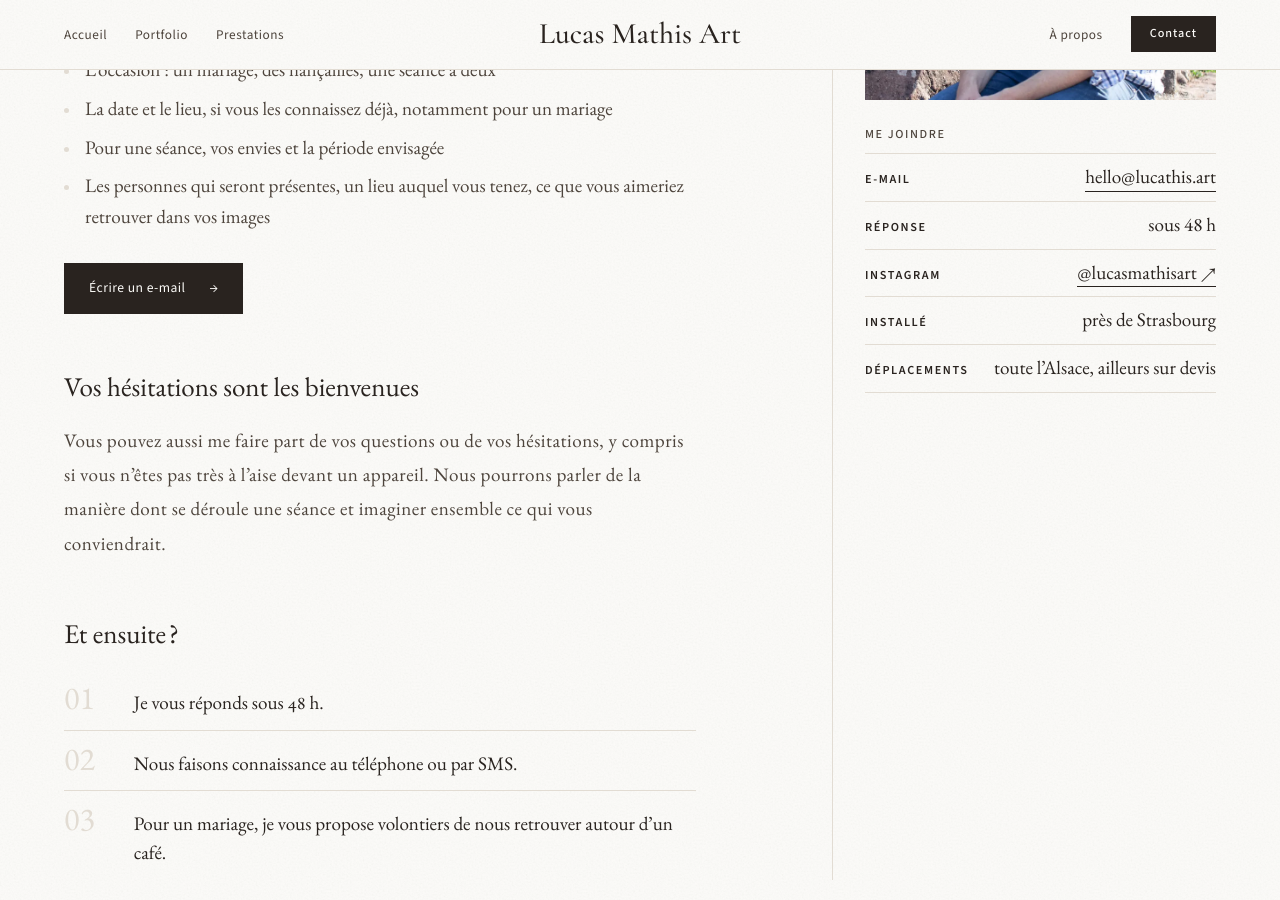
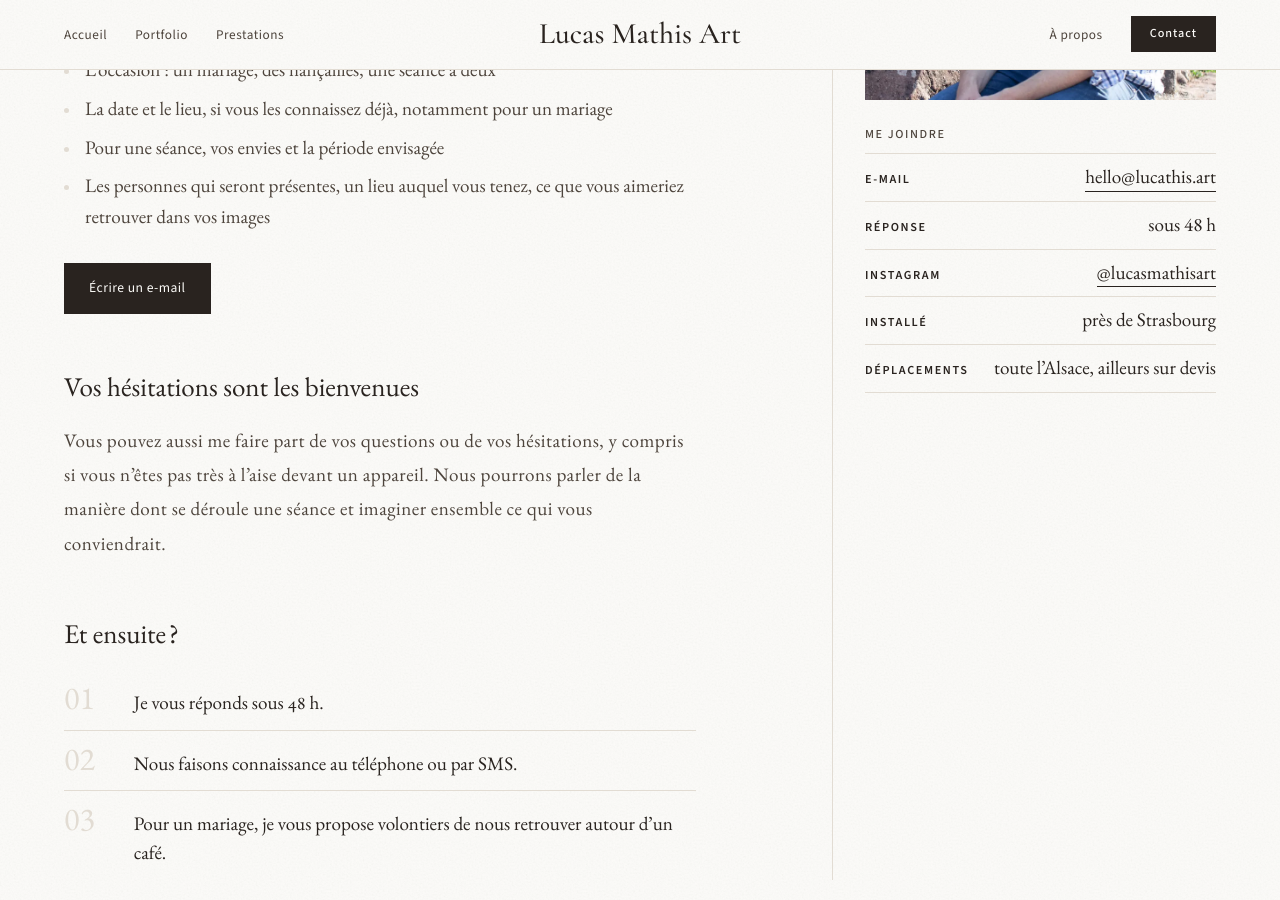
Before and after one commit to lucathis67/lucathis67.github.io, a Jekyll site: the page built from contact.html, in a window 1280 px wide and 900 px high, scrolled down 529 px. Built offline with Jekyll 4.4.1, drawn with Linux system fonts in a browser that asks for light colours.

Commit message:
corrections

```diff
--- a/contact.html
+++ b/contact.html
@@ -35,7 +35,7 @@ og_image_alt: "Photographie illustrant la page Contact de Lucas Mathis Art."
       </div>
       <div>
         <dt>Instagram</dt>
-        <dd><a href="{{ site.instagram_url }}" target="_blank" rel="noopener noreferrer">{{ site.instagram_handle }} <span aria-hidden="true">↗</span><span class="visually-hidden"> {{ t.new_tab }}</span></a></dd>
+        <dd><a href="{{ site.instagram_url }}" target="_blank" rel="noopener noreferrer">{{ site.instagram_handle }}<span class="visually-hidden"> {{ t.new_tab }}</span></a></dd>
       </div>
       <div>
         <dt>Installé</dt>
@@ -63,7 +63,7 @@ og_image_alt: "Photographie illustrant la page Contact de Lucas Mathis Art."
         message) : il prendra la place de ce bouton, qui restera en dessous
         pour ceux qui préfèrent écrire librement.
       {%- endcomment %}
-      <p class="contact-action"><a class="button-link" href="mailto:{{ site.email }}">Écrire un e-mail <span aria-hidden="true">→</span></a></p>
+      <p class="contact-action"><a class="button-link" href="mailto:{{ site.email }}">Écrire un e-mail</a></p>
     </section>
 
     <section aria-labelledby="contact-hesitations">
```
